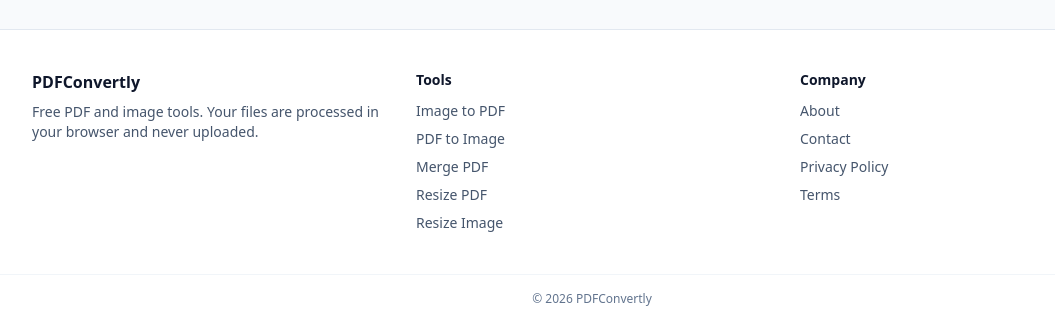
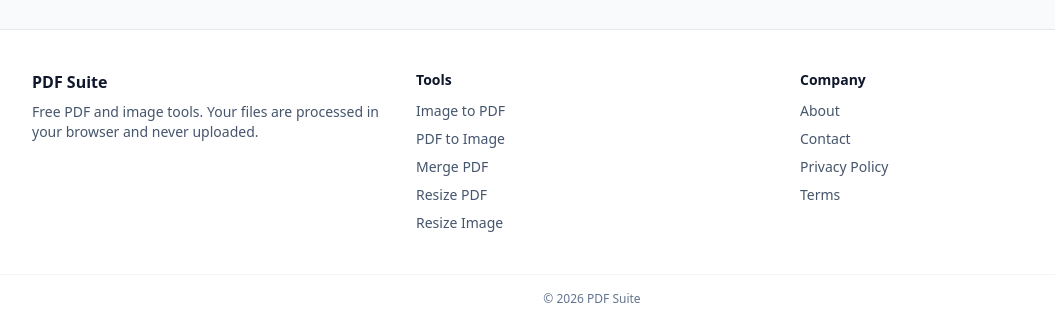
Before and after one commit to AkhilMittakola153/pdf, a Next.js app: page /image-to-pdf in a window 1280 px wide. Shown: the part 1234-1554 px from the top of the page, without its empty margins (48-1103 px from the left). Built offline with nearby package versions, Linux system fonts and the light colour scheme.

Commit message:
Changed name to PDF Suite

```diff
--- a/src/app/page.tsx
+++ b/src/app/page.tsx
@@ -12,7 +12,7 @@ const base = pageMeta({
   path: "/",
 });
 
-// Home page uses the full title without the "| PDFConvertly" suffix
+// Home page uses the full title without the "| site name" suffix
 export const metadata: Metadata = {
   ...base,
   title: { absolute: `${SITE.name} – Convert, Merge & Resize PDFs and Images` },
@@ -55,7 +55,7 @@ export default function HomePage() {
         </div>
       </section>
 
-      <section className="mt-16 grid gap-6 sm:grid-cols-3" aria-label="Why PDFConvertly">
+      <section className="mt-16 grid gap-6 sm:grid-cols-3" aria-label={`Why ${SITE.name}`}>
         {FEATURES.map(({ icon: Icon, title, text }) => (
           <div key={title} className="text-center">
             <Icon className="mx-auto h-8 w-8 text-blue-600" aria-hidden="true" />
--- a/src/components/Footer.tsx
+++ b/src/components/Footer.tsx
@@ -1,5 +1,6 @@
 import Link from "next/link";
 import { TOOLS } from "@/lib/tools";
+import { SITE } from "@/lib/site";
 
 const PAGES = [
   { name: "About", href: "/about" },
@@ -13,7 +14,7 @@ export default function Footer() {
     <footer className="mt-16 border-t border-slate-200 bg-white">
       <div className="mx-auto grid max-w-6xl gap-8 px-4 py-10 sm:grid-cols-3">
         <div>
-          <p className="font-bold text-slate-900">PDFConvertly</p>
+          <p className="font-bold text-slate-900">{SITE.name}</p>
           <p className="mt-2 text-sm text-slate-600">
             Free PDF and image tools. Your files are processed in your browser and never uploaded.
           </p>
@@ -44,7 +45,7 @@ export default function Footer() {
         </nav>
       </div>
       <p className="border-t border-slate-100 py-4 text-center text-xs text-slate-500">
-        © {new Date().getFullYear()} PDFConvertly
+        © {new Date().getFullYear()} {SITE.name}
       </p>
     </footer>
   );
--- a/src/components/Header.tsx
+++ b/src/components/Header.tsx
@@ -6,6 +6,7 @@ import { usePathname } from "next/navigation";
 import { useState } from "react";
 import { FileText, Menu, X } from "lucide-react";
 import { TOOLS } from "@/lib/tools";
+import { SITE } from "@/lib/site";
 
 export default function Header() {
   const pathname = usePathname();
@@ -21,7 +22,7 @@ export default function Header() {
       <div className="mx-auto flex h-16 max-w-6xl items-center justify-between px-4">
         <Link href="/" className="flex items-center gap-2 text-lg font-bold text-slate-900" onClick={() => setOpen(false)}>
           <FileText className="h-6 w-6 text-blue-600" aria-hidden="true" />
-          PDFConvertly
+          {SITE.name}
         </Link>
 
         <nav aria-label="Tools" className="hidden gap-1 lg:flex">
--- a/src/lib/imageToPdf.ts
+++ b/src/lib/imageToPdf.ts
@@ -2,6 +2,7 @@
 // PDF building with pdf-lib. pdf-lib is loaded only when a PDF is created.
 import { detectFileKind } from "@/lib/files";
 import { MAX_CANVAS_AREA, type Size } from "@/lib/image";
+import { SITE } from "@/lib/site";
 
 export type PageSizeChoice = "a4" | "letter" | "fit";
 export type OrientationChoice = "auto" | "portrait" | "landscape";
@@ -173,8 +174,8 @@ export async function buildPdfFromImages(
   const { PDFDocument } = await import("pdf-lib");
   const pdf = await PDFDocument.create();
   pdf.setTitle(title);
-  pdf.setCreator("PDFConvertly");
-  pdf.setProducer("PDFConvertly (pdf-lib)");
+  pdf.setCreator(SITE.name);
+  pdf.setProducer(`${SITE.name} (pdf-lib)`);
   const skipped: string[] = [];
 
   for (let i = 0; i < files.length; i++) {
--- a/src/lib/mergePdf.ts
+++ b/src/lib/mergePdf.ts
@@ -1,4 +1,5 @@
 // Merge PDF helpers using pdf-lib (loaded only when needed).
+import { SITE } from "@/lib/site";
 
 /** Turn pdf-lib errors into a short message a visitor understands. */
 export function describePdfError(e: unknown): string {
@@ -24,8 +25,8 @@ export async function mergePdfs(
   const { PDFDocument } = await import("pdf-lib");
   const merged = await PDFDocument.create();
   merged.setTitle(title);
-  merged.setCreator("PDFConvertly");
-  merged.setProducer("PDFConvertly (pdf-lib)");
+  merged.setCreator(SITE.name);
+  merged.setProducer(`${SITE.name} (pdf-lib)`);
 
   for (let i = 0; i < files.length; i++) {
     if (isCancelled()) return null;
--- a/src/lib/resizePdf.ts
+++ b/src/lib/resizePdf.ts
@@ -1,6 +1,7 @@
 // Resize PDF: put every page onto a new page size, scaled to fit without
 // stretching. Uses pdf-lib (loaded only when needed). Text stays as text.
 import { describePdfError } from "@/lib/mergePdf";
+import { SITE } from "@/lib/site";
 
 export type SizeChoice = "a4" | "a3" | "a5" | "letter" | "legal" | "custom";
 export type Orientation = "auto" | "portrait" | "landscape";
@@ -123,8 +124,8 @@ export async function resizePdf(
 
   const out = await PDFDocument.create();
   out.setTitle(title);
-  out.setCreator("PDFConvertly");
-  out.setProducer("PDFConvertly (pdf-lib)");
+  out.setCreator(SITE.name);
+  out.setProducer(`${SITE.name} (pdf-lib)`);
 
   const pages = src.getPages();
   for (let i = 0; i < pages.length; i++) {
```
Also changed, not shown: public/og-image.png.
